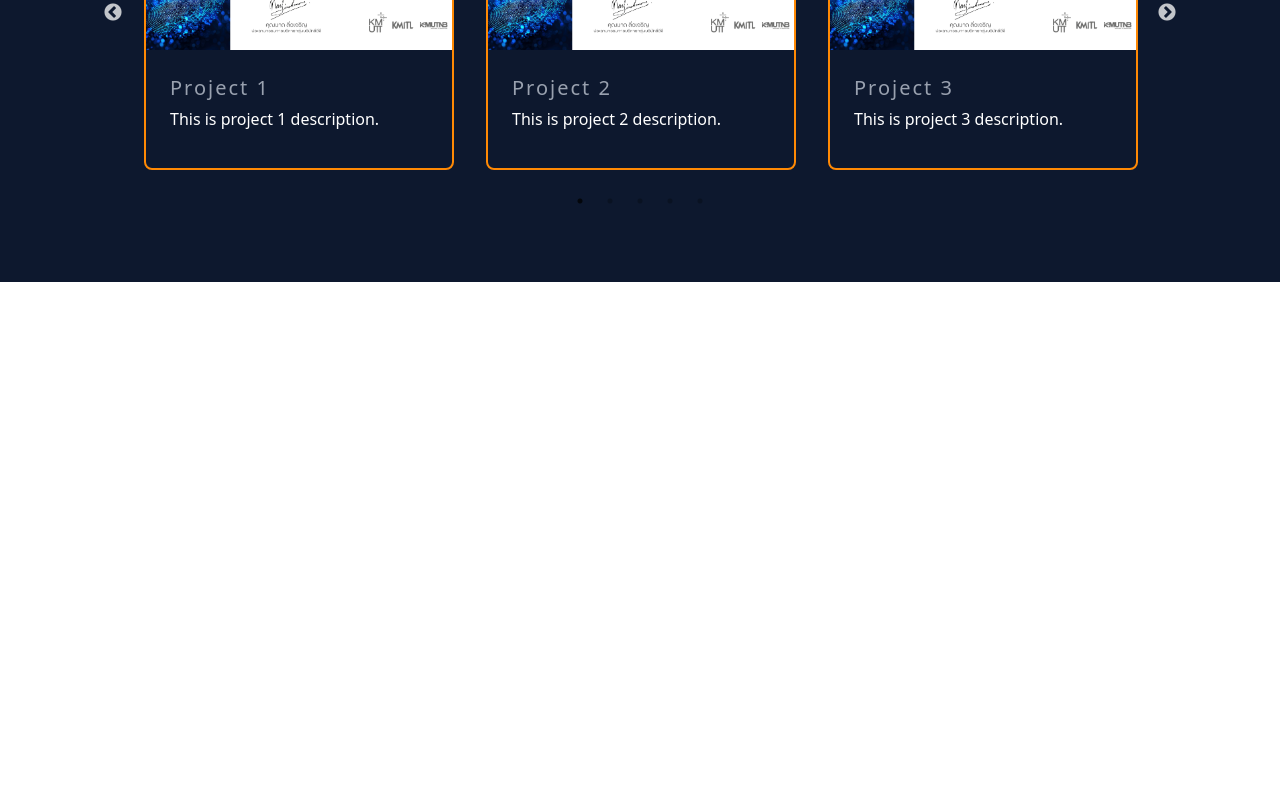
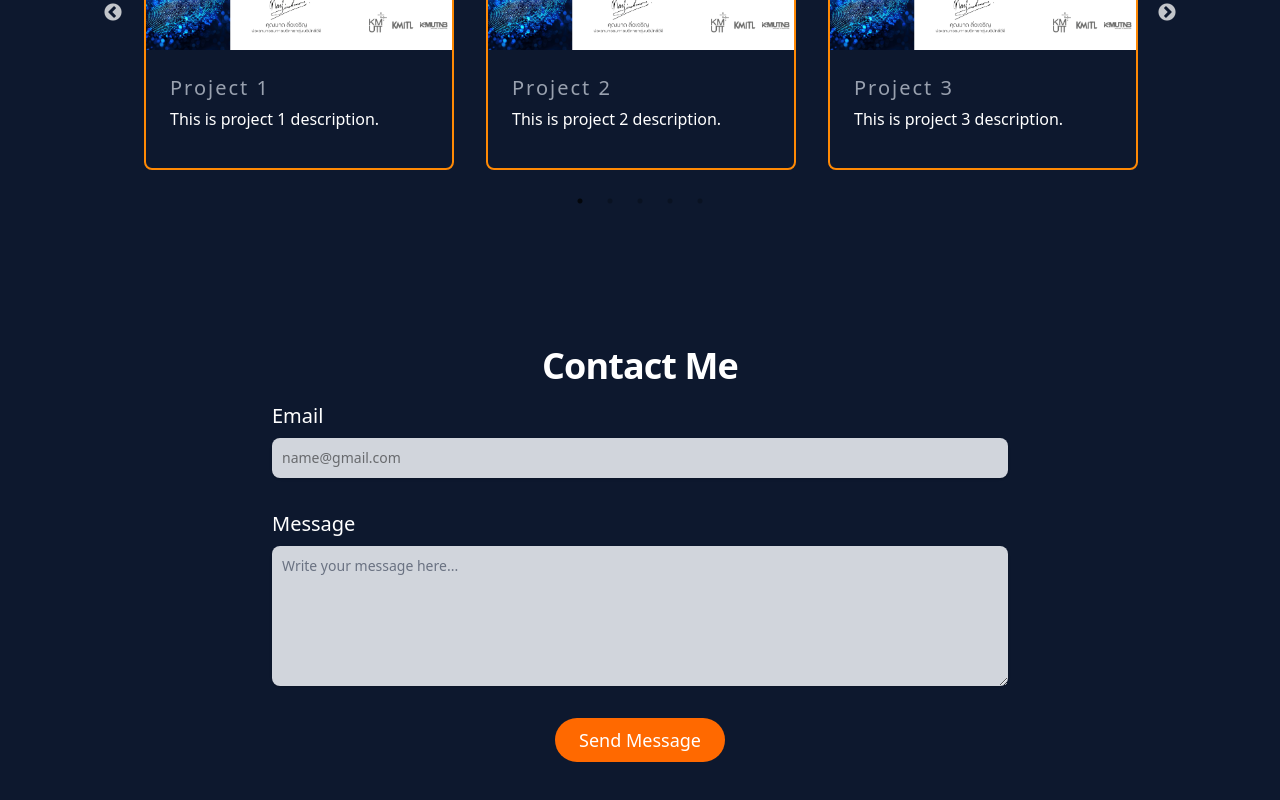
Before and after one commit to Sarunwit00/PortFolio, a React (Vite) app: page / in a window 1280 px wide. Shown: the part 1416-2216 px from the top of the page. Before the commit the page ends 1698 px from the top, so only its background shows below. Built offline with nearby package versions, Linux system fonts and the light colour scheme.

Commit message:
Save_9_contact

```diff
--- a/src/App.jsx
+++ b/src/App.jsx
@@ -4,6 +4,7 @@ import 'aos/dist/aos.css'
 import Hero from './components/hero/Hero'
 import Skills from './components/skills/Skills'
 import Projects from './components/projects/Projects'
+import Contact from './components/contact/Contact'
 // import Experience from './components/experience/Experience'
 
 export default function App() {
@@ -18,6 +19,7 @@ export default function App() {
       <Skills />
       {/* <Experience /> */}
       <Projects />
+      <Contact />
     </main>
   )
 }
--- /dev/null
+++ b/src/components/contact/Contact.jsx
@@ -0,0 +1,38 @@
+import React from 'react'
+
+export default function Contact() {
+  return (
+    <section id='contact'>
+        <div className='py-8 lg:py-16 max-w-3xl mx-auto px-4'>
+            <h2 className='mb-4 text-4xl tracking-tight font-extrabold text-center text-white'>Contact Me</h2>
+            <form action="#" className='space-y-8'>
+                <div>
+                    <label htmlFor='email' className='block mb-2 text-xl font-medium text-white'>Email</label>
+                    <input
+                    type='email'
+                    id='email'
+                    className='shadow-sm bg-gray-300 text-sm rounded-lg focus:ring-primary-500 focus:border-primary-500
+                    block w-full p-2.5'
+                    placeholder='name@gmail.com' required />
+                </div>
+                <div className='sm:col-span-2'>
+                    <label htmlFor='message' className='block mb-2 text-xl font-medium text-white'>Message</label>
+                    <textarea
+                      rows="6"
+                      id='message'
+                      className='shadow-sm bg-gray-300 placeholder-gray-500 text-sm rounded-lg focus:ring-primary-500 focus:border-primary-500
+                      block w-full p-2.5'
+                      placeholder='Write your message here...' required>
+                    </textarea>
+                </div>
+
+                <div className='flex justify-center'>
+                  <button type='submit' className='inline-flex text-white bg-orange-500 border-0 py-2 px-6 focus:outline-none hover:bg-orange-600 hover:shadow-[0_0_40px_rgb(255,165,0,0.7)] rounded-full text-lg'>
+                      Send Message
+                  </button>
+                </div>
+            </form>
+        </div>
+    </section>
+  )
+}
```
